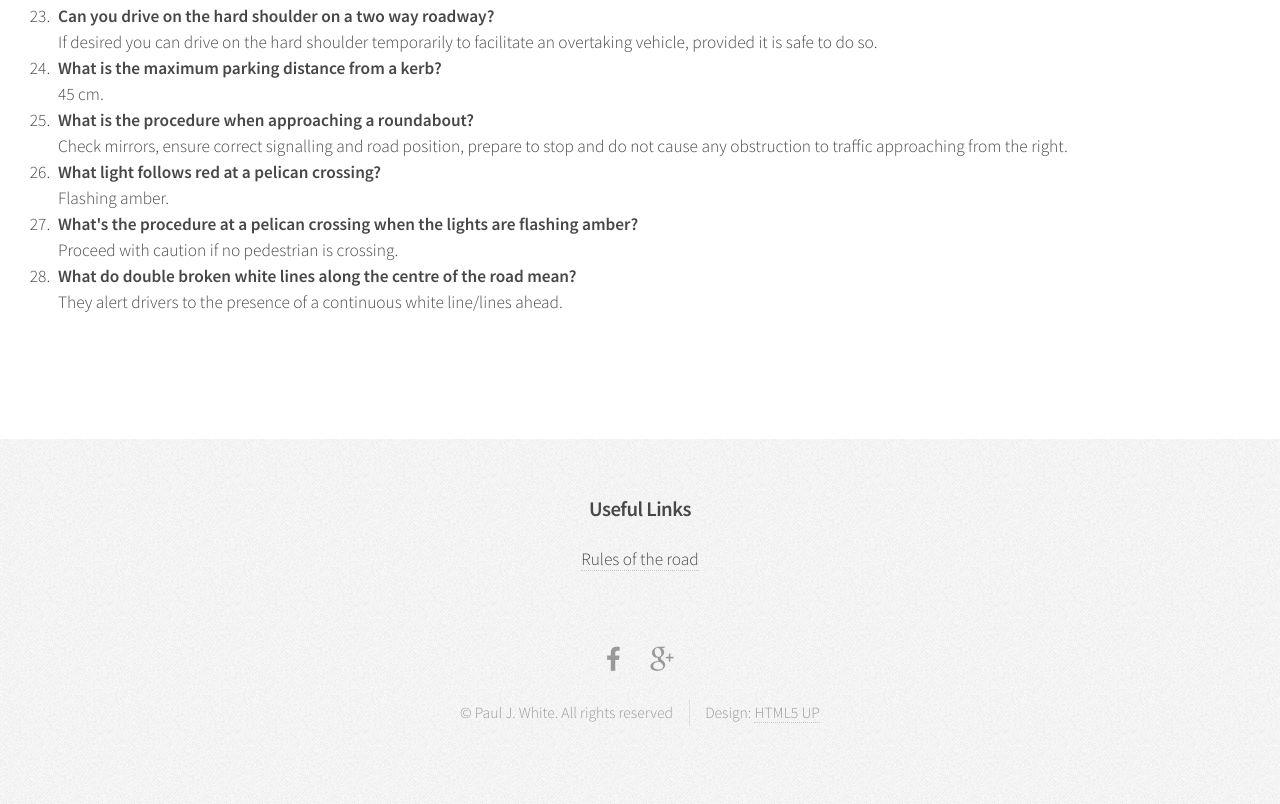
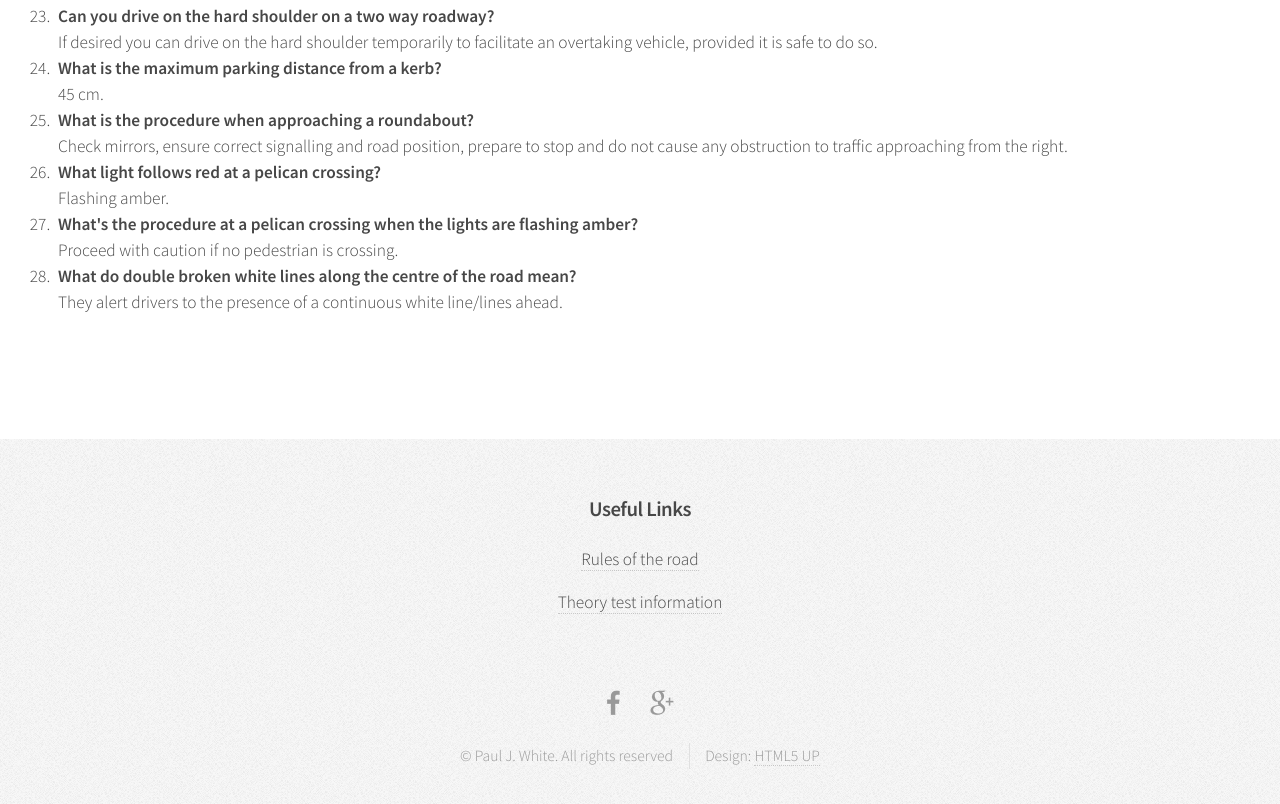
Before and after one commit to bigfatpaulyj/bigfatpaulyj.github.io, a plain HTML site: page info.html in a window 1280 px wide. Shown: the part 2217-3021 px from the top of the page. Drawn offline with Linux system fonts and the light colour scheme.

Commit message:
theorytest.ie link added

```diff
--- a/info.html
+++ b/info.html
@@ -245,6 +245,7 @@ Slow down, then look out along the left edge of the road and be prepared to stop
 									<h3>Useful Links</h3>
 									<ul class="links">
 										<li><a target="_blank" href="http://www.rulesoftheroad.ie/">Rules of the road</a></li>
+										<li><a target="_blank" href="http://www.theorytest.ie/">Theory test information</a></li>
 									</ul>
 								</section>
 							<!-- </div> -->
```
